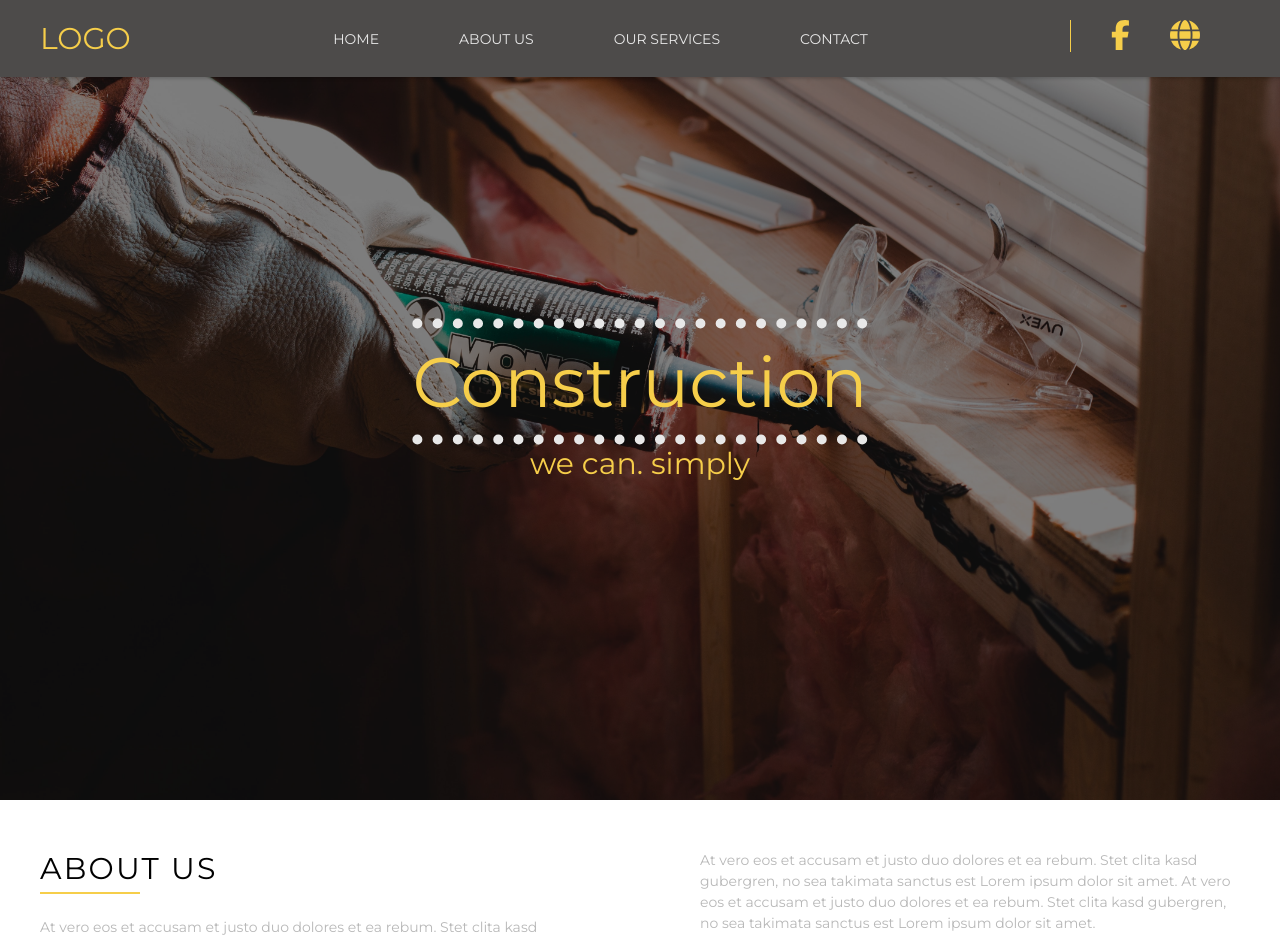
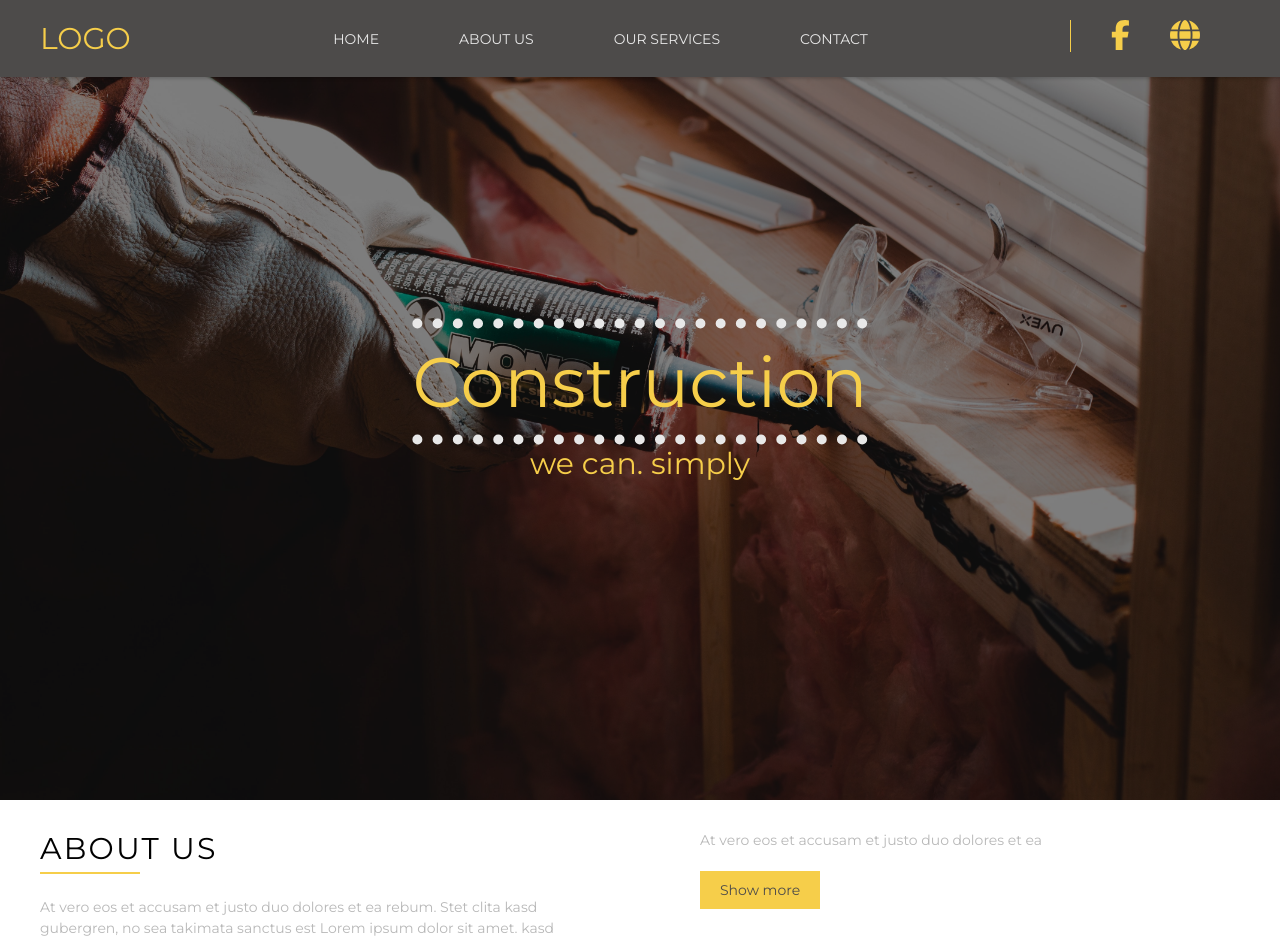
Before and after one commit to martynakiljan/website-, a React (Create React App) app: page / in a window 1280 px wide. Shown: the top 940 px of the page. Built offline with nearby package versions, Linux system fonts and the light colour scheme.

Commit message:
add show less/show more button

```diff
--- a/src/assets/styles/basic.scss
+++ b/src/assets/styles/basic.scss
@@ -21,6 +21,7 @@
   text-decoration: none;
   font-size: 14px;
   font-weight: 400;
+  box-sizing: border-box;
 }
 
 #root {
@@ -52,10 +53,6 @@
 
 .scroll-to-top {
   right: 20px !important;
-
-  @include xs {
-    right: 60px !important;
-  }
 }
 
 .beatloader {
--- a/src/components/About/About.js
+++ b/src/components/About/About.js
@@ -1,7 +1,13 @@
 /** @format */
 import "./about.scss";
+import React, { useState } from "react";
 
 const About = () => {
+  const [showMore, setShowMore] = useState(false);
+
+  const text =
+    "At vero eos et accusam et justo duo dolores et ea rebum. Stet clita kasd gubergren, no sea takimata sanctus est Lorem ipsum dolor sit";
+
   return (
     <div className="about" id="about">
       <div className="about__inner">
@@ -10,19 +16,20 @@ const About = () => {
           <p className="about__text about__left-text">
             At vero eos et accusam et justo duo dolores et ea rebum. Stet clita
             kasd gubergren, no sea takimata sanctus est Lorem ipsum dolor sit
-            amet.
+            amet. kasd gubergrebergren, no sea bergren, no sea bergren, no sea
+            bergren, no sea n, no sea takimata sanctus est Lorem ipsum dolor
           </p>
         </div>
         <div className="about__left-side about__right-side">
           <p className="about__text about__right-text">
-            {" "}
-            At vero eos et accusam et justo duo dolores et ea rebum. Stet clita
-            kasd gubergren, no sea takimata sanctus est Lorem ipsum dolor sit
-            amet. At vero eos et accusam et justo duo dolores et ea rebum. Stet
-            clita kasd gubergren, no sea takimata sanctus est Lorem ipsum dolor
-            sit amet.
+            {showMore ? text : `${text.substring(0, 50)}`}
           </p>
-          <button className="about__right-button">show more</button>
+          <button
+            className="about__right-button"
+            onClick={() => setShowMore(!showMore)}
+          >
+            {showMore ? "Show less" : "Show more"}
+          </button>
         </div>
       </div>
     </div>
--- a/src/components/About/about.scss
+++ b/src/components/About/about.scss
@@ -5,9 +5,9 @@
 }
 
 .about__inner {
+  margin-top: 30px;
   display: flex;
   justify-content: space-between;
-  padding: 50px 0;
 
   @include xs {
     flex-direction: column;
--- a/src/components/Counter/Counter.js
+++ b/src/components/Counter/Counter.js
@@ -30,10 +30,7 @@ const Counter = () => {
   const ref2 = useRef(null);
 
   const isInViewport1 = useIsInViewport(ref1);
-  console.log("isInViewport1: ", isInViewport1);
-
   const isInViewport2 = useIsInViewport(ref2);
-  console.log("isInViewport2: ", isInViewport2);
 
   return (
     <>
--- a/src/components/Navbar/Navbar.js
+++ b/src/components/Navbar/Navbar.js
@@ -13,19 +13,12 @@ import { faGlobe } from "@fortawesome/free-solid-svg-icons";
 const Navbar = () => {
   const [isOpen, setIsOpen] = useState(false);
 
-  function refreshPage() {
-    window.location.reload(false);
-  }
-
   return (
     <>
       <div className="nav">
         <div className="nav__inner">
           <div className="nav__logo-burger">
-            <div className="nav__logo" onClick={refreshPage}>
-              {" "}
-              LOGO{" "}
-            </div>
+            <div className="nav__logo"> LOGO </div>
             <Burger isOpen={isOpen} setIsOpen={setIsOpen} />
           </div>
           <div className="nav__menu">
--- a/src/components/Services/services.scss
+++ b/src/components/Services/services.scss
@@ -6,6 +6,7 @@
 
   @include xs {
     flex-direction: column;
+    padding: 0 20px;
   }
 }
 
@@ -31,7 +32,7 @@
   @include xs {
     width: 100%;
     min-height: 50vh;
-    padding: 0 20px;
+    margin: 5px 0;
   }
 }
 
```
